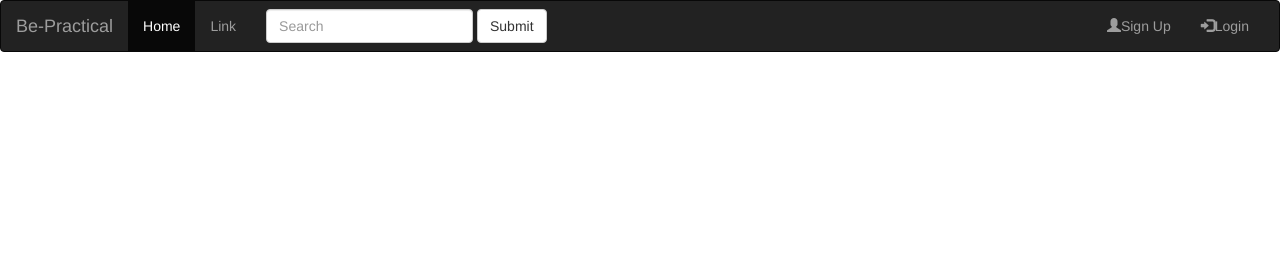
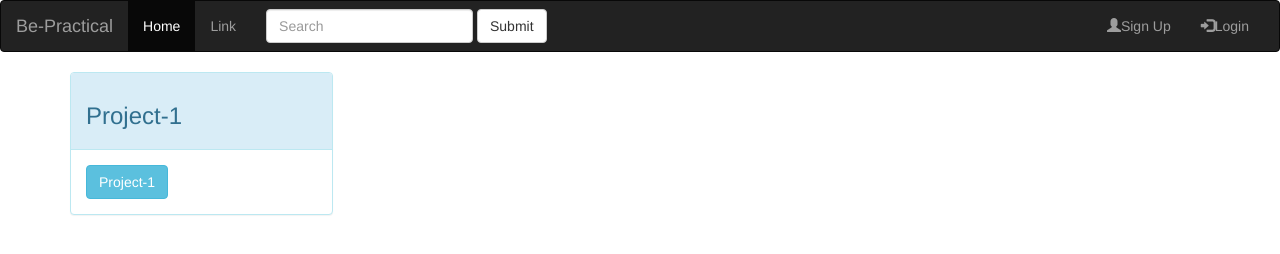
Before and after one commit to meanhive/My-Works, a plain HTML site: page index.html in a window 1280 px wide. Drawn offline with nearby package versions, Linux system fonts and the light colour scheme.

Commit message:
Update index.html

```diff
--- a/index.html
+++ b/index.html
@@ -44,5 +44,19 @@
         </div>
     </nav>
 
+    <div class="container">
+        <div class="row">
+            <div class="col-md-3">
+                <div class="panel panel-info">
+                    <div class="panel-heading">
+                        <h3>Project-1</h3>
+                    </div>
+                    <div class="panel-body">
+                        <a class="btn btn-info" href="/Projects/Files/Project11.html">Project-1</a>
+                    </div>
+                </div>
+            </div>
+        </div>
+    </div>
 </body>
 </html>
```
